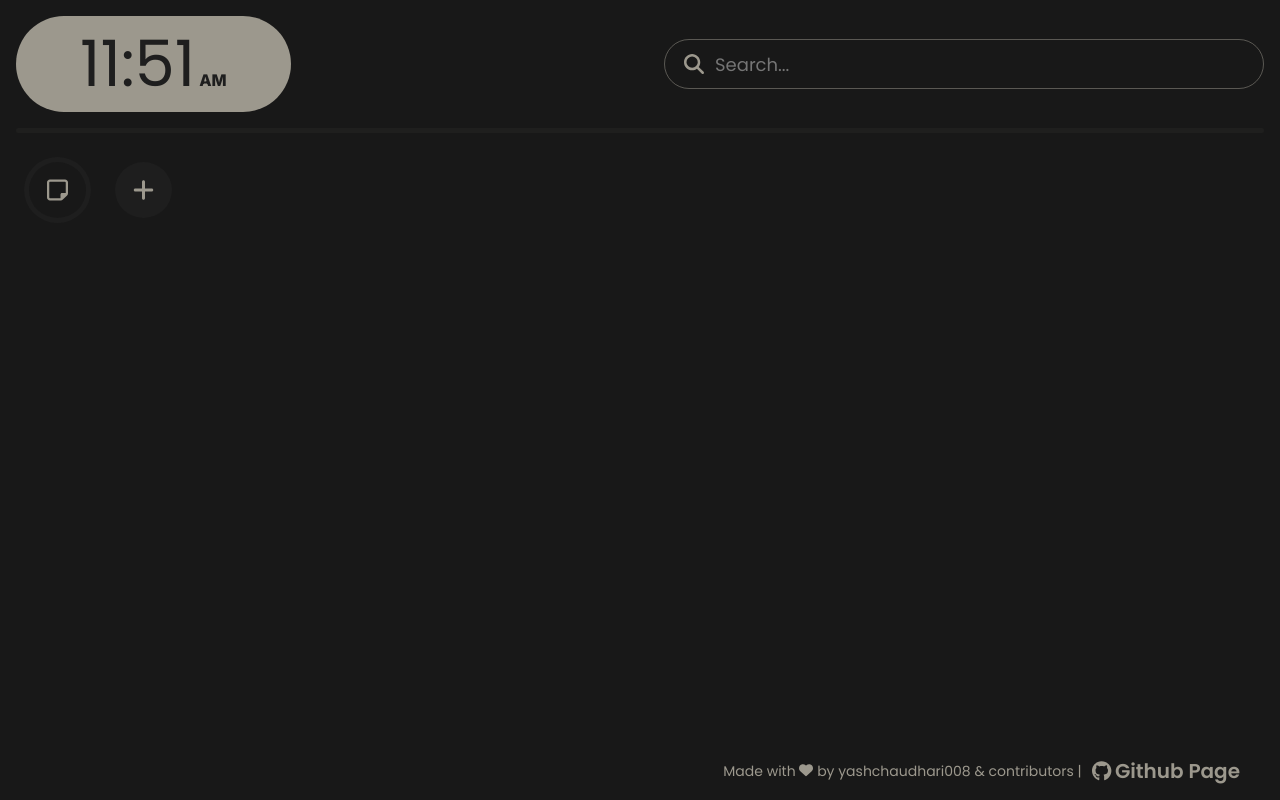
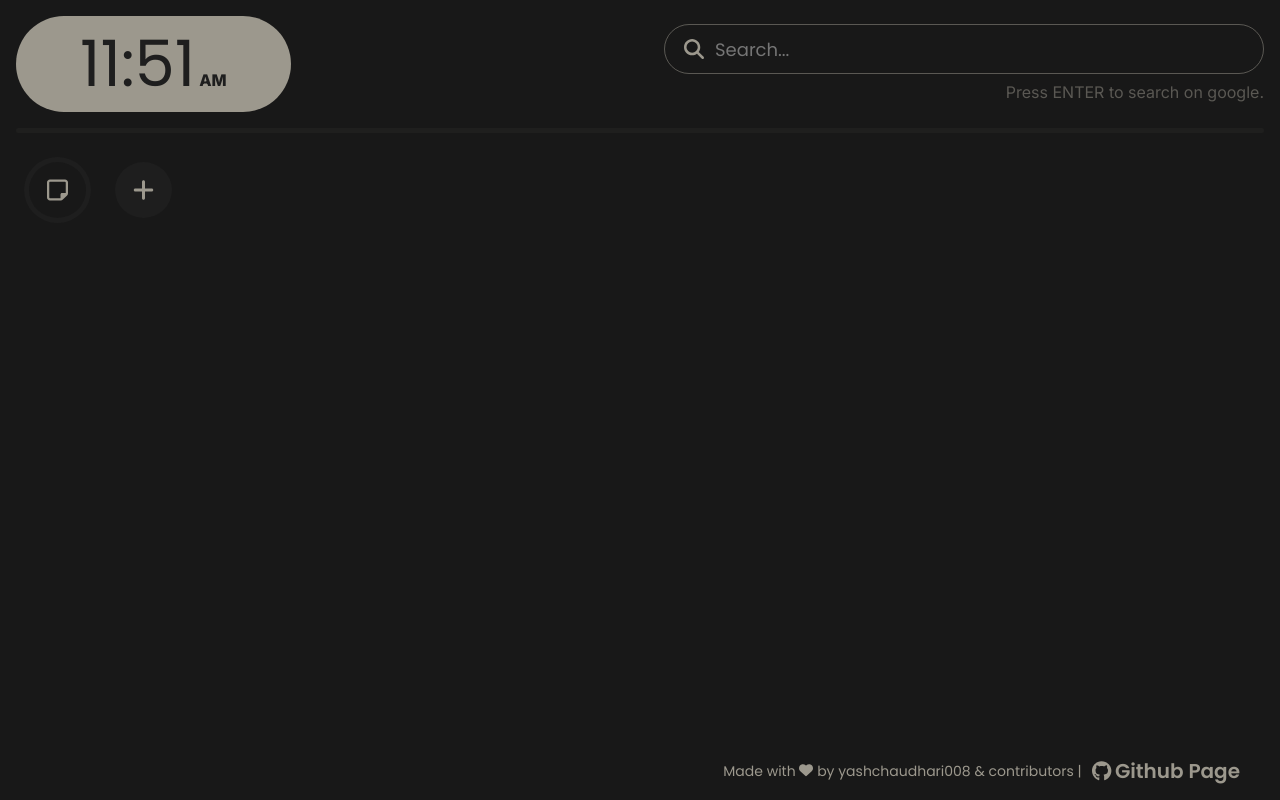
Before and after one commit to yashchaudhari008/minime, a React (Vite) app: page / in a window 1280 px wide. Built offline with nearby package versions, Linux system fonts and the light colour scheme.

Commit message:
refactor: changing the message from “SEARCH”

```diff
--- a/src/components/Search/Search.tsx
+++ b/src/components/Search/Search.tsx
@@ -18,6 +18,7 @@ const Search = ({ searchValue, setSearchValue }: SearchProps) => {
 
   return (
     <form onSubmit={onSearch} className={styles.searchForm}>
+      <div>
         <label htmlFor="search"><FontAwesomeIcon icon={faSearch} /></label>
         <input
           type="search"
@@ -25,6 +26,9 @@ const Search = ({ searchValue, setSearchValue }: SearchProps) => {
           id='search'
           onChange={(e) => setSearchValue(e.target.value)}
         />
+      </div>
+      <span>Press ENTER to search on google.</span>
+
     </form>
   )
 }
--- a/src/components/Search/search.module.scss
+++ b/src/components/Search/search.module.scss
@@ -2,17 +2,23 @@
 @import "/src/styles/variables.scss";
 
 .searchForm {
-  height: 50px;
   position: relative;
   display: flex;
-  align-items: center;
+  flex-direction: column;
+  align-items: flex-end;
+  gap: 6px;
   color: $primaryColor;
+
+  >div {
+    display: flex;
+    align-items: center;
+  }
 
   input {
     @include font-poppins;
 
     width: 600px;
-    height: 100%;
+    height: 50px;
 
     font-size: 18px;
     background: none;
@@ -39,4 +45,9 @@
     left: 20px;
     font-size: 20px;
   }
+
+  span {
+    color: rgba($primaryColor, 0.5);
+  }
+
 }
--- a/src/components/WidgetHolder/WidgetHolder.tsx
+++ b/src/components/WidgetHolder/WidgetHolder.tsx
@@ -123,9 +123,6 @@ const WidgetHolder = ({ searchValue }: WidgetHolderProps) => {
 					})}
 				</DndProvider>
 				<AddNewWidgetBtn onClick={openAddNewWidgetModal} />
-				{searchValue.length > 0 && getVisibleWidgets().length === 0 && (
-					<h2>Press ENTER to search on google.</h2>
-				)}
 			</div>
 
 			<AddEditWidgetModal
```
Lines whose indentation alone changed are shown as unchanged.
